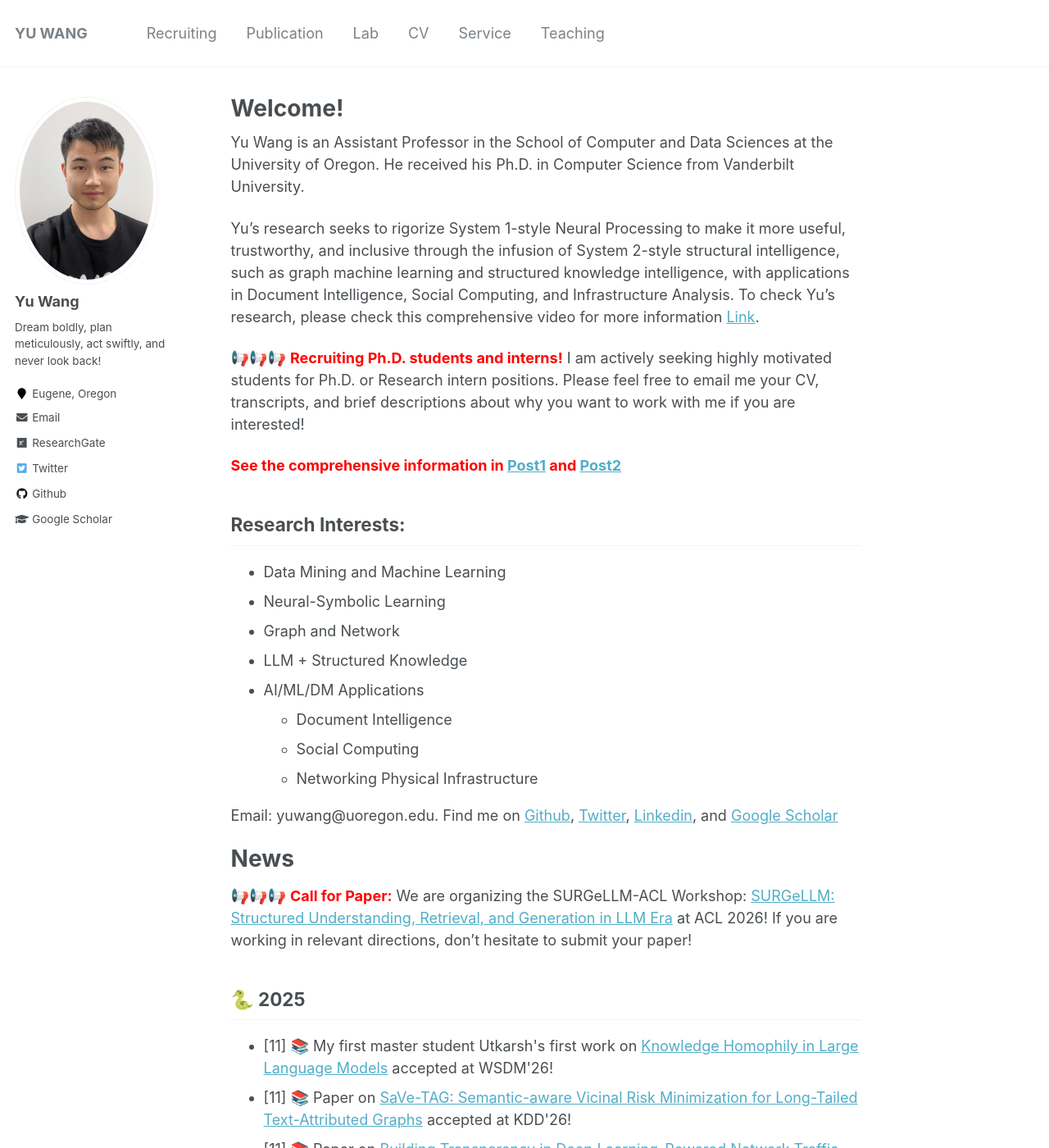
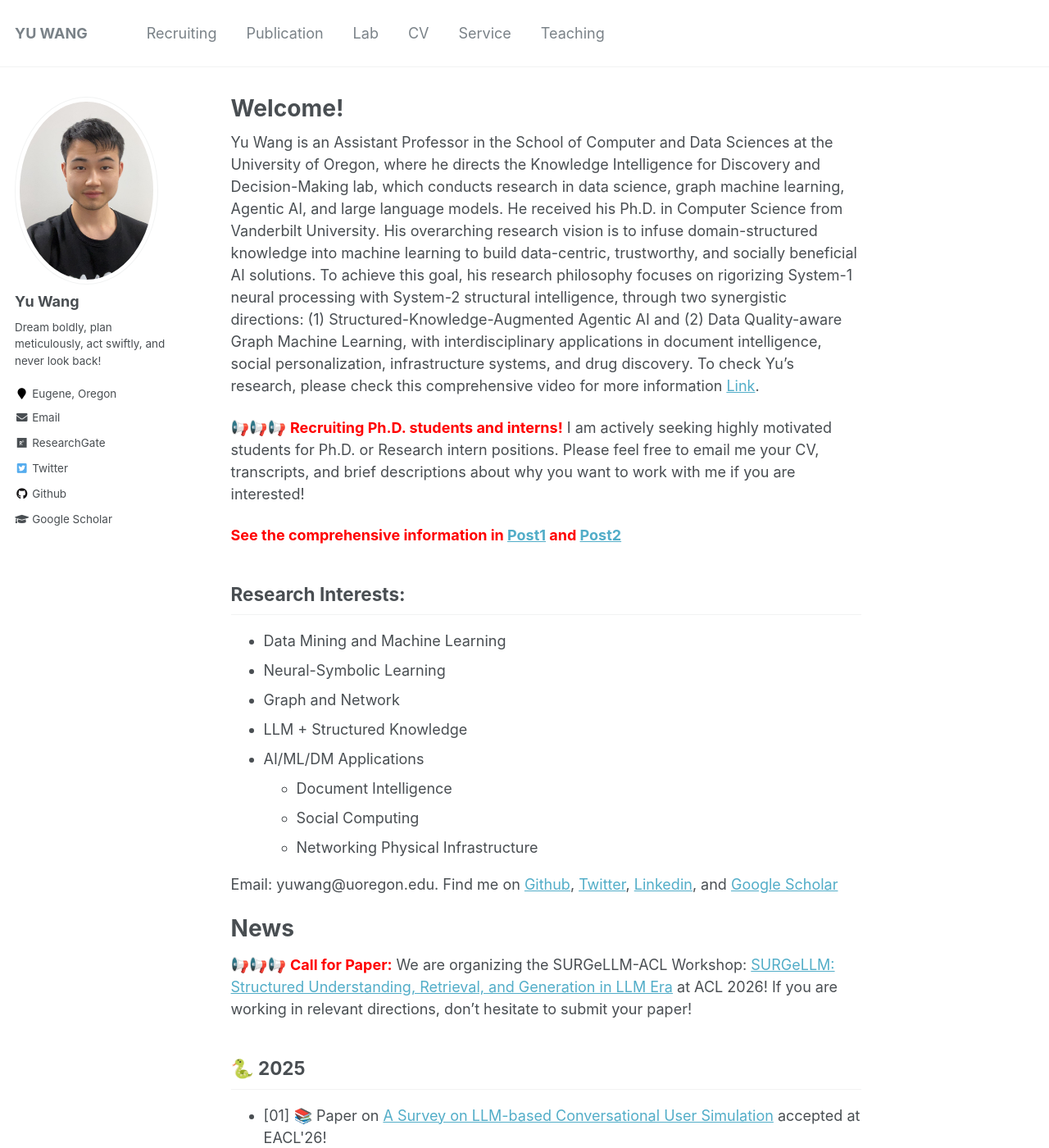
Before and after one commit to yuwang0103/yuwang0103.github.io, a Jekyll site: the page built from _pages/about.md, in a window 1280 px wide and 1400 px high. Shown: the whole window at 82% size. Built offline with Jekyll 4.4.1, drawn with Linux system fonts in a browser that asks for light colours; some of the changed text lies outside the part shown.

Commit message:
Update about.md

```diff
--- a/_pages/about.md
+++ b/_pages/about.md
@@ -8,9 +8,8 @@ redirect_from:
   - /about.html
 ---
 
-Yu Wang is an Assistant Professor in the School of Computer and Data Sciences at the University of Oregon. He received his Ph.D. in Computer Science from Vanderbilt University.
 
-Yu's research seeks to rigorize System 1-style Neural Processing to make it more useful, trustworthy, and inclusive through the infusion of System 2-style structural intelligence, such as graph machine learning and structured knowledge intelligence, with applications in Document Intelligence, Social Computing, and Infrastructure Analysis. To check Yu's research, please check this comprehensive video for more information <a href='https://media.oregonstate.edu/media/t/1_qor5vsmj/232665543'>Link</a>.
+Yu Wang is an Assistant Professor in the School of Computer and Data Sciences at the University of Oregon, where he directs the Knowledge Intelligence for Discovery and Decision-Making lab, which conducts research in data science, graph machine learning, Agentic AI, and large language models. He received his Ph.D. in Computer Science from Vanderbilt University. His overarching research vision is to infuse domain-structured knowledge into machine learning to build data-centric, trustworthy, and socially beneficial AI solutions. To achieve this goal, his research philosophy focuses on rigorizing System-1 neural processing with System-2 structural intelligence, through two synergistic directions: (1) Structured-Knowledge-Augmented Agentic AI and (2) Data Quality-aware Graph Machine Learning, with interdisciplinary applications in document intelligence, social personalization, infrastructure systems, and drug discovery. To check Yu's research, please check this comprehensive video for more information <a href='https://media.oregonstate.edu/media/t/1_qor5vsmj/232665543'>Link</a>.
 
 📢📢📢 <span style="color:red">**Recruiting Ph.D. students and interns!**</span> I am actively seeking highly motivated students for Ph.D. or Research intern positions. Please feel free to email me your CV, transcripts, and brief descriptions about why you want to work with me if you are interested!
 
@@ -32,11 +31,13 @@ Email: yuwang@uoregon.edu. Find me on [Github](https://github.com/yuwvandy), [Tw
 
 News
 ======
-📢📢📢 <span style="color:red">**Call for Paper:**</span> We are organizing the SURGeLLM-ACL Workshop: <a href='https://surgellm-acl.github.io/'>SURGeLLM: Structured Understanding, Retrieval, and Generation in LLM Era</a> at ACL 2026! If you are working in relevant directions, don’t hesitate to submit your paper!
+📢📢📢 <span style="color:red">**Call for Paper:**</span> We are organizing the SURGeLLM-ACL Workshop: <a href='https://surgellm.github.io/acl2026/'>SURGeLLM: Structured Understanding, Retrieval, and Generation in LLM Era</a> at ACL 2026! If you are working in relevant directions, don’t hesitate to submit your paper!
 
 🐍 2025
 -----
 <ul>
+<li>[01] 📚 Paper on  <a href=''>A Survey on LLM-based Conversational User Simulation</a> accepted at EACL'26!</li>
+<li>[12] 📚 Paper on  <a href=''>Rule Mining and Learning for Structured Knowledge Retrieval</a> accepted at WSDM'26!</li>
 <li>[11] 📚 My first master student Utkarsh's first work on  <a href='https://arxiv.org/abs/2509.23773'>Knowledge Homophily in Large Language Models</a> accepted at WSDM'26!</li>
 <li>[11] 📚 Paper on  <a href=''>SaVe-TAG: Semantic-aware Vicinal Risk Minimization for Long-Tailed Text-Attributed Graphs</a> accepted at KDD'26!</li>
 <li>[11] 📚 Paper on  <a href='https://arxiv.org/abs/2509.18007'>Building Transparency in Deep Learning-Powered Network Traffic Classification: A Traffic-Explainer Framework</a> accepted at KDD'26!</li>
```
